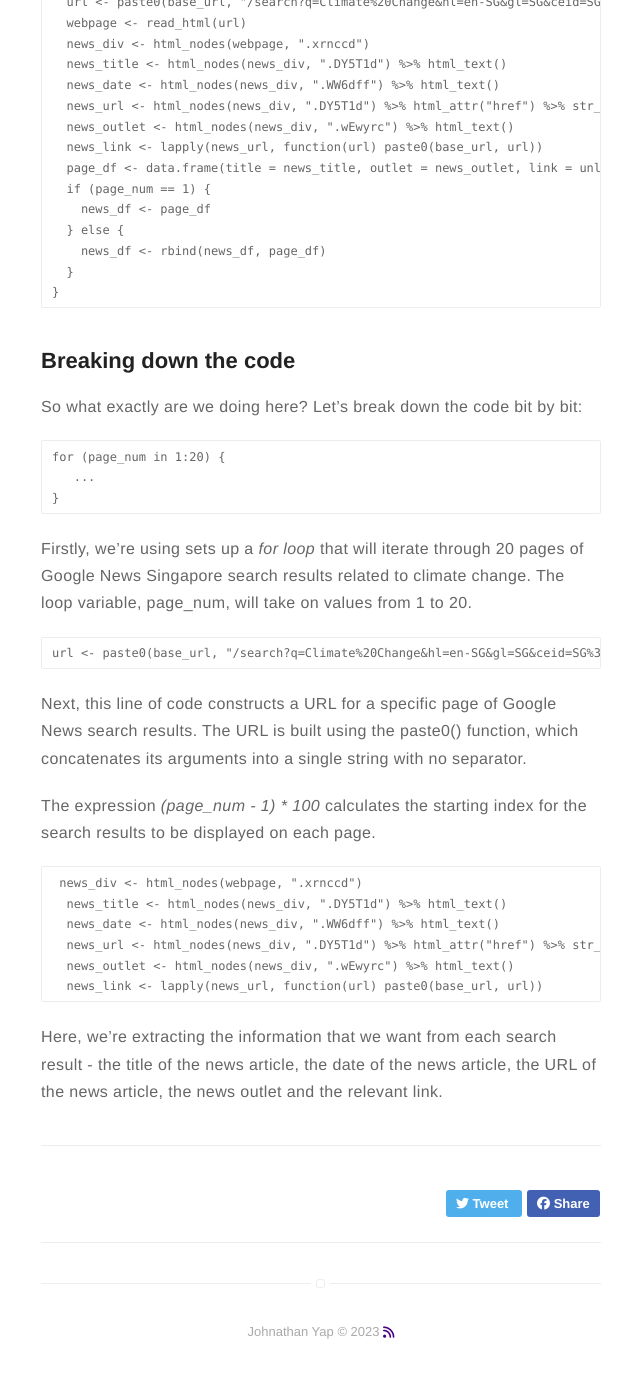
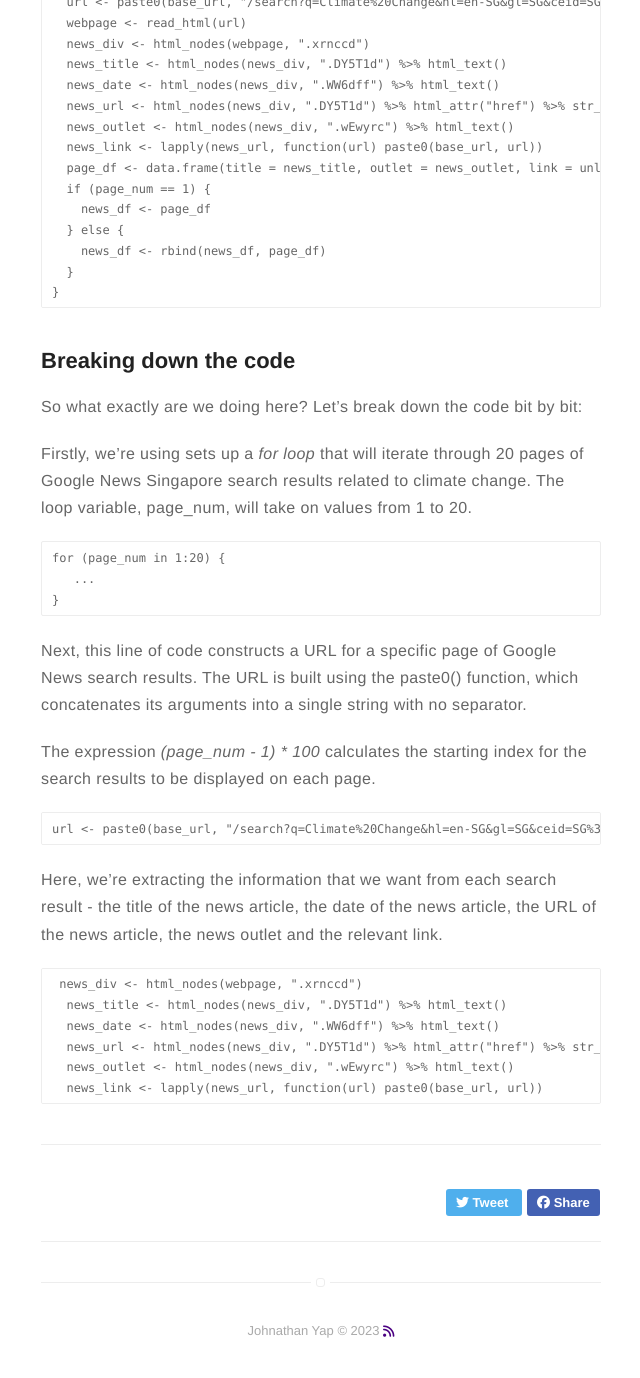
Before and after one commit to jxhnthan/john, a Jekyll site: the page built from _posts/2023-03-29-webscraping.markdown, in a window 1280 px wide and 1400 px high, scrolled down 1002 px. Shown: the top 1378 px of the window, without its empty margins (319-959 px from the left). Built offline with Jekyll 4.4.1, drawn with Linux system fonts in a browser that asks for light colours; nearby versions of some CDN libraries; part of the change alters nothing that is shown.

````diff
--- a/_posts/2023-03-29-webscraping.markdown
+++ b/_posts/2023-03-29-webscraping.markdown
@@ -63,19 +63,23 @@ for (page_num in 1:20) {
 
 So what exactly are we doing here? Let's break down the code bit by bit:
 
+Firstly, we're using sets up a *for loop* that will iterate through 20 pages of Google News Singapore search results related to climate change. The loop variable, page_num, will take on values from 1 to 20.
+
 ```{r}
 for (page_num in 1:20) {
    ...
 }
 ```
-Firstly, we're using sets up a *for loop* that will iterate through 20 pages of Google News Singapore search results related to climate change. The loop variable, page_num, will take on values from 1 to 20.
+
+Next, this line of code constructs a URL for a specific page of Google News search results. The URL is built using the paste0() function, which concatenates its arguments into a single string with no separator.
+
+The expression *(page_num - 1) * 100* calculates the starting index for the search results to be displayed on each page.
 
 ```{r}
 url <- paste0(base_url, "/search?q=Climate%20Change&hl=en-SG&gl=SG&ceid=SG%3Aen",(page_num - 1) * 100)
 ```
-Next, this line of code constructs a URL for a specific page of Google News search results. The URL is built using the paste0() function, which concatenates its arguments into a single string with no separator.
 
-The expression *(page_num - 1) * 100* calculates the starting index for the search results to be displayed on each page.
+Here, we're extracting the information that we want from each search result - the title of the news article, the date of the news article, the URL of the news article, the news outlet and the relevant link.
 
 ```{r}
  news_div <- html_nodes(webpage, ".xrnccd")
@@ -85,7 +89,6 @@ The expression *(page_num - 1) * 100* calculates the starting index for the sear
   news_outlet <- html_nodes(news_div, ".wEwyrc") %>% html_text()
   news_link <- lapply(news_url, function(url) paste0(base_url, url))
 ```
-Here, we're extracting the information that we want from each search result - the title of the news article, the date of the news article, the URL of the news article, the news outlet and the relevant link.
 
 
 
````
